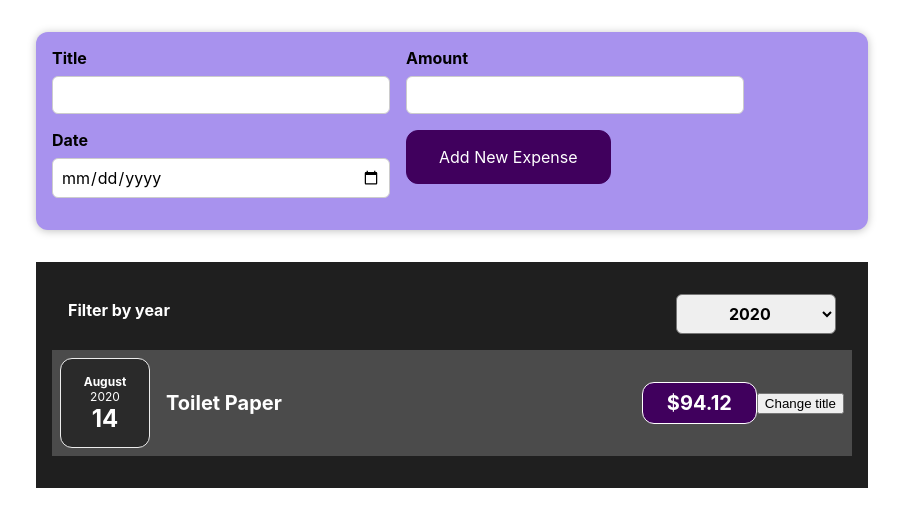
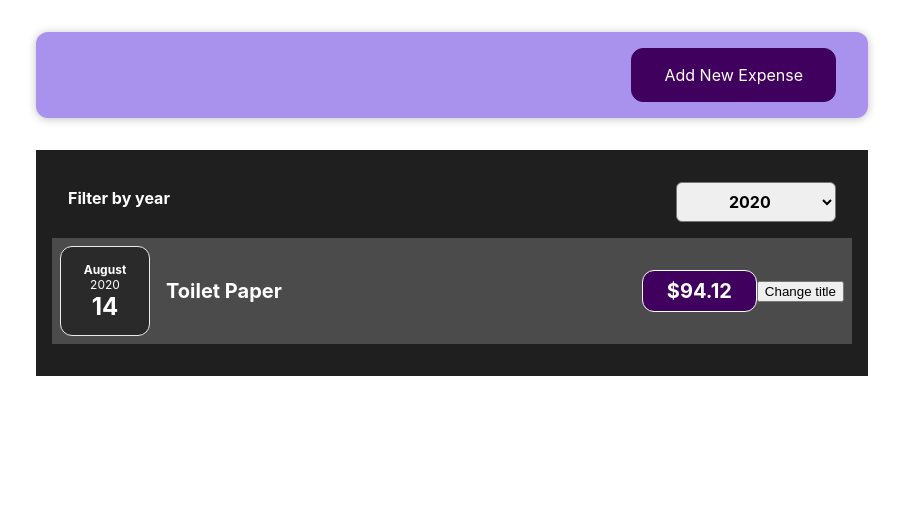
Before and after one commit to SarahH87/react-training, a React (Create React App) app: page / in a window 1280 px wide. Shown: the top 526 px of the page, without its empty margins (188-1091 px from the left). Built offline with nearby package versions, Linux system fonts and the light colour scheme; the HTML template or start-up script is replaced by a standard one.

Commit message:
show and hide form

```diff
--- a/src/components/NewExpense/ExpenseForm.js
+++ b/src/components/NewExpense/ExpenseForm.js
@@ -1,10 +1,12 @@
 import React, { useState} from "react";
+
 import './ExpenseForm.css';
 
 const ExpenseForm = (props) => {
     const [ enteredTitle, setEnteredTitle] = useState('');
     const [ enteredAmount, setEnteredAmount] = useState('');
     const [ enteredDate, setEnteredDate] = useState('');
+    const [ showForm, SetShowForm ] = React.useState(false);
 
     const handleTextChange = (event) => {
         setEnteredTitle(event.target.value)
@@ -32,10 +34,19 @@ const ExpenseForm = (props) => {
         setEnteredTitle('');
         setEnteredAmount('');
         setEnteredDate('');
+
+        SetShowForm(false);
     };
 
-    return (
-        <form onSubmit={submitHandler}>
+    const handleShowForm = () => {
+        SetShowForm(true);
+    };
+
+    const hideForm = () => {
+        SetShowForm(false);
+    };
+
+    const form = <form onSubmit={submitHandler}>
         <div className="new-expense__controls">
             <div className="new-expense__control">
                 <label>Title</label>
@@ -49,13 +60,23 @@ const ExpenseForm = (props) => {
                 <label>Date</label>
                 <input type="date" value={enteredDate} min="2019-01-01" max="2022-12-31" onChange={handleDateChange} />
             </div>
+            <button type="button" onClick={hideForm}>Cancel</button>
             <div className="new-expense__actions">
                 <button type="submit">Add New Expense</button>
             </div>
         </div>
-        </form>
+    </form>;
+
+    const addExpenseBtn = <div className="new-expense__actions">
+        <button onClick={handleShowForm}>Add New Expense</button>
+    </div>;
+
+    return (
+        <div>
+            {showForm ?  form : addExpenseBtn }
+        </div>
     )
-
 };
 
+
 export default ExpenseForm;
```
Lines whose indentation alone changed are shown as unchanged.
